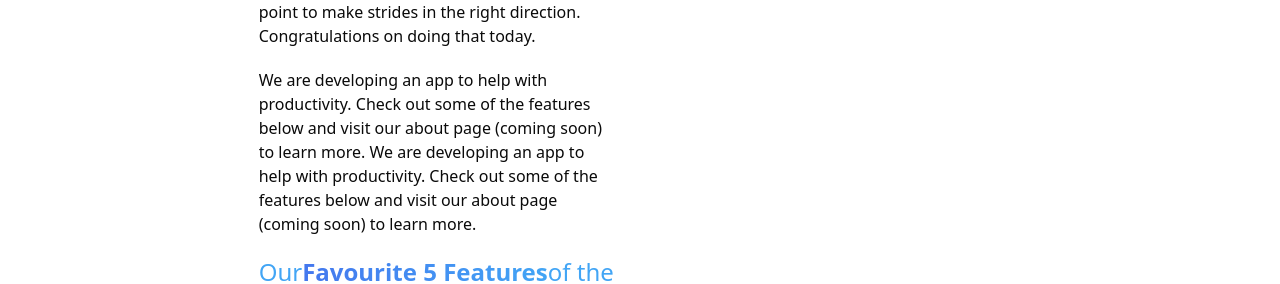
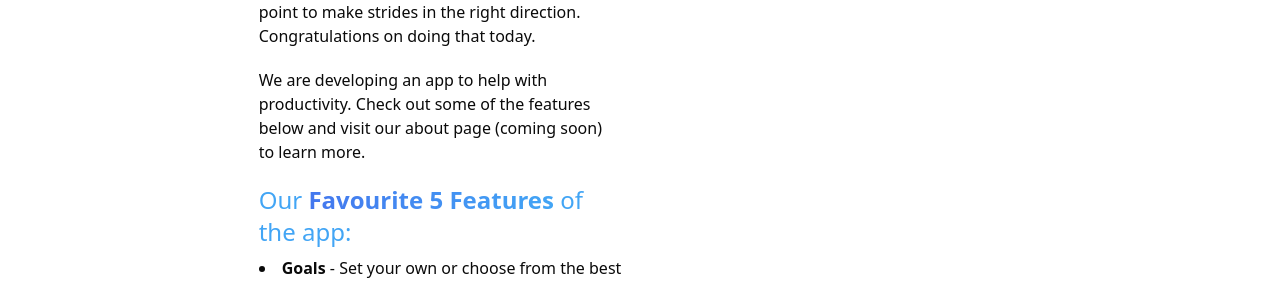
Before and after one commit to FlowStateCalendar/Shift-Website, a Next.js app: page /thank-you in a window 1280 px wide. Shown: the part 369-653 px from the top of the page. Built offline with nearby package versions, Linux system fonts and the light colour scheme.

Commit message:
Small fixes

```diff
--- a/app/thank-you/page.tsx
+++ b/app/thank-you/page.tsx
@@ -2,6 +2,7 @@
 import Header from "@/components/header";
 import { RadialGraph } from "../../components/radial-graph";
 import { useEffect, useState } from "react";
+import { Button } from "@/components/ui/button";
 
 export default function ThankYou() {
     const [score, setScore] = useState(0);
@@ -80,17 +81,15 @@ export default function ThankYou() {
                         <p className="lg:text-md md:mb-5 md:p-0 p-2">{renderScoreMessage()}</p>
                         <p className="lg:text-md md:mb-5 md:p-0 mb-2 p-2">
                             We are developing an app to help with productivity. Check out some of the features below and
-                            visit our about page (coming soon) to learn more. We are developing an app to help with
-                            productivity. Check out some of the features below and visit our about page (coming soon) to
-                            learn more.
+                            visit our about page (coming soon) to learn more.
                         </p>
                         <div className="text-left p-4 md:p-0">
                             <h1 className="text-accent lg:text-2xl mb-2">
-                                Our
+                                Our{" "}
                                 <b className="bg-gradient-to-r from-primary to-accent bg-clip-text text-transparent">
                                     Favourite 5 Features
                                 </b>
-                                of the app:
+                                {" "}of the app:
                             </h1>
                             <ul className="list-disc list-inside lg:text-md">
                                 <li>
@@ -119,7 +118,9 @@ export default function ThankYou() {
                         our progress!
                     </b>
                 </p>
-                {/* Add waitlist here */}
+                {/* <Button>
+                    Join the Waitlist
+                </Button> */}
             </div>
             {/* <Footer />             */}
         </section>
```
